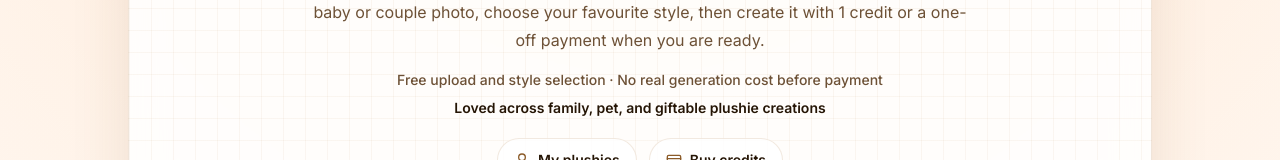
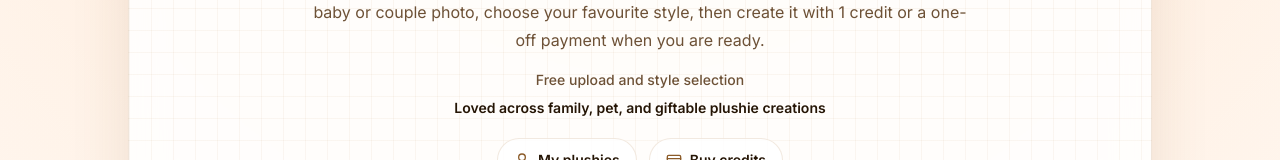
Before and after one commit to enikohorvath41-cpu/tryplushie, a Next.js app: page / in a window 1280 px wide. Shown: the part 395-555 px from the top of the page. Built offline with nearby package versions, Linux system fonts and the light colour scheme; no server answers.

Commit message:
progress updates

```diff
--- a/app/page.tsx
+++ b/app/page.tsx
@@ -48,7 +48,7 @@ export default function HomePage() {
               </p>
 
               <p className="mt-4 text-sm font-medium text-[var(--muted)]">
-                Free upload and style selection · No real generation cost before payment
+                Free upload and style selection
               </p>
 
               <p className="mt-2 text-sm font-semibold text-[var(--text)]">
```
